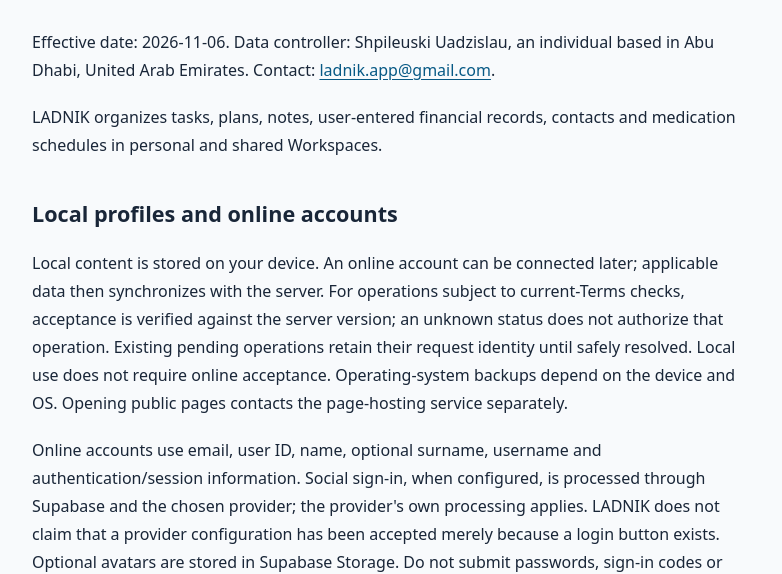
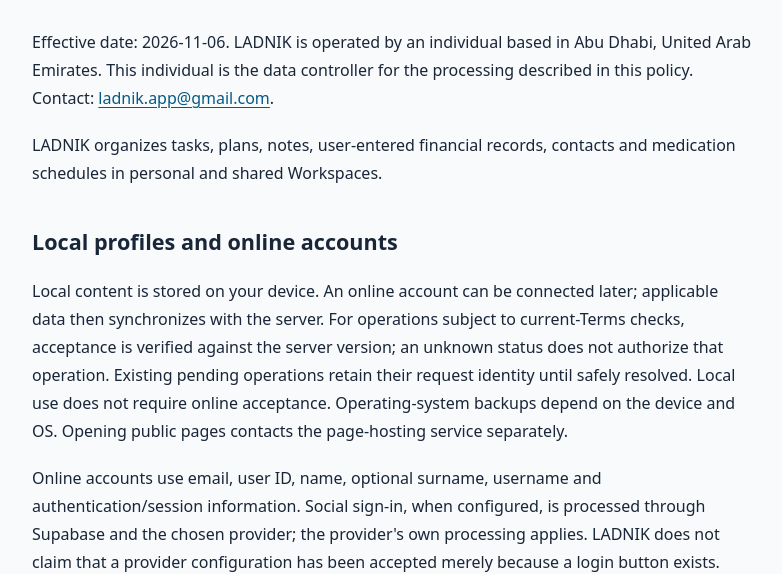
Before and after one commit to Vlad-Shpilevsky/ladnik-public, a plain HTML site: page privacy/index.html in a window 1280 px wide. Shown: the part 231-805 px from the top of the page, without its empty margins (248-1030 px from the left). Drawn offline with Linux system fonts and the light colour scheme.

Commit message:
Use LADNIK branding in Terms and Privacy introductions

```diff
--- a/privacy/index.html
+++ b/privacy/index.html
@@ -4,7 +4,7 @@
 <title>Privacy Policy · LADNIK</title><link rel="stylesheet" href="../assets/site.css">
 </head><body><a class="skip" href="#content">Skip to content</a>
 <header><a class="brand" href="../">LADNIK</a><nav aria-label="Sections"><a href="../privacy/">Privacy Policy</a><a href="../support/">Support</a><a href="../account-deletion/">Account deletion</a><a href="../terms/">Terms of Use</a></nav></header>
-<main id="content"><h1>Privacy Policy</h1><p>Effective date: 2026-11-06. Data controller: Shpileuski Uadzislau, an individual based in Abu Dhabi, United Arab Emirates. Contact: <a href="mailto:ladnik.app@gmail.com">ladnik.app@gmail.com</a>.</p>
+<main id="content"><h1>Privacy Policy</h1><p>Effective date: 2026-11-06. LADNIK is operated by an individual based in Abu Dhabi, United Arab Emirates. This individual is the data controller for the processing described in this policy. Contact: <a href="mailto:ladnik.app@gmail.com">ladnik.app@gmail.com</a>.</p>
 <p>LADNIK organizes tasks, plans, notes, user-entered financial records, contacts and medication schedules in personal and shared Workspaces.</p>
 <h2>Local profiles and online accounts</h2>
 <p>Local content is stored on your device. An online account can be connected later; applicable data then synchronizes with the server. For operations subject to current-Terms checks, acceptance is verified against the server version; an unknown status does not authorize that operation. Existing pending operations retain their request identity until safely resolved. Local use does not require online acceptance. Operating-system backups depend on the device and OS. Opening public pages contacts the page-hosting service separately.</p>
```
Also changed, not shown: terms/index.html (+1 -1 lines).
